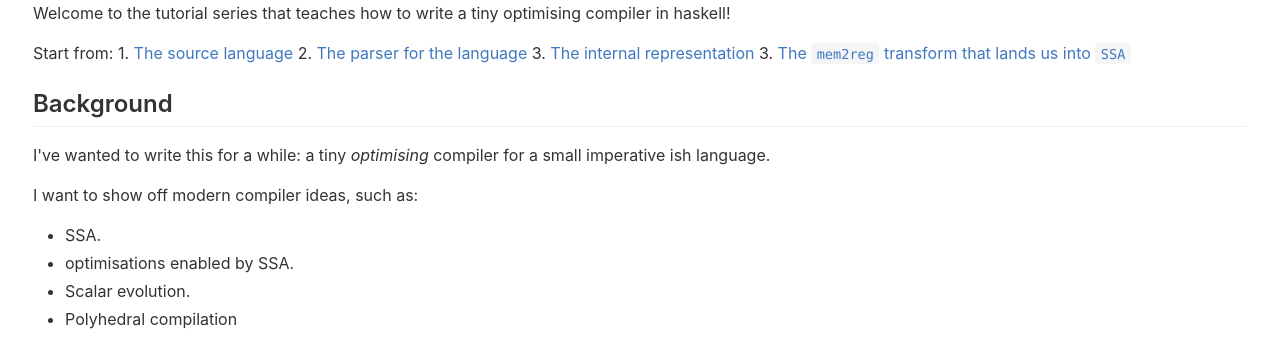
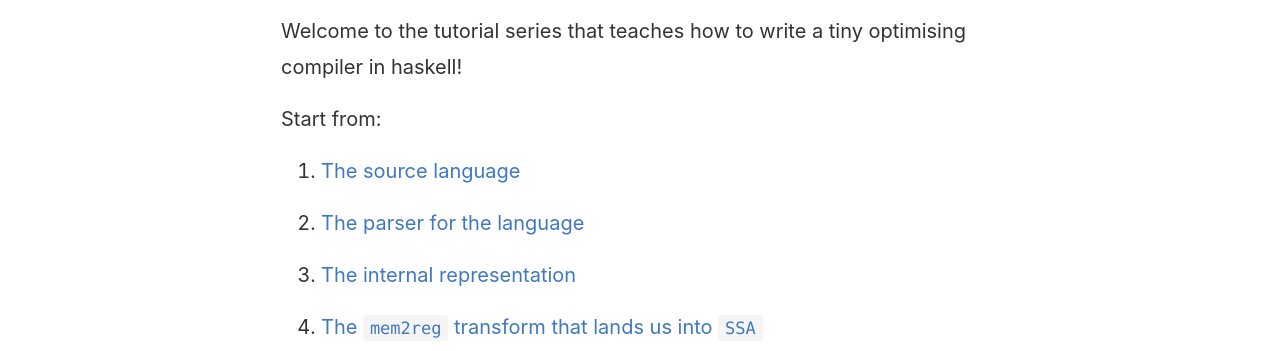
Before and after one commit to bollu/tiny-optimising-compiler, a plain HTML site: page docs/index.html in a window 1280 px wide. Shown: the part 90-441 px from the top of the page. Drawn offline with Linux system fonts and the light colour scheme.

Commit message:
settle on theme

```diff
--- a/docs/index.html
+++ b/docs/index.html
@@ -13,7 +13,13 @@
 Tiny optimising compiler
 </h1>
 <p>Welcome to the tutorial series that teaches how to write a tiny optimising compiler in haskell!</p>
-<p>Start from: 1. <a href="language.html">The source language</a> 2. <a href="parser.html">The parser for the language</a> 3. <a href="ir.html">The internal representation</a> 3. <a href="transformmem2reg.html">The <code>mem2reg</code> transform that lands us into <code>SSA</code></a></p>
+<p>Start from:</p>
+<ol style="list-style-type: decimal">
+<li><p><a href="language.html">The source language</a></p></li>
+<li><p><a href="parser.html">The parser for the language</a></p></li>
+<li><p><a href="ir.html">The internal representation</a></p></li>
+<li><p><a href="transformmem2reg.html">The <code>mem2reg</code> transform that lands us into <code>SSA</code></a></p></li>
+</ol>
 <h2>
 Background
 </h2>
--- a/docs/pandoc.css
+++ b/docs/pandoc.css
@@ -4,9 +4,11 @@ body {
     line-height: 1.5;
     color: #333;
     font-family: -apple-system, BlinkMacSystemFont, "Segoe UI", Roboto, Helvetica, Arial, sans-serif, "Apple Color Emoji", "Segoe UI Emoji", "Segoe UI Symbol";
-    font-size: 16px;
-    line-height: 1.5;
+    font-size: 20px;
+    line-height: 1.8;
     word-wrap: break-word;
+    margin-left: 20%;
+    margin-right: 20%;
 }
 
 .pl-c {
--- a/pandoc.css
+++ b/pandoc.css
@@ -4,9 +4,11 @@ body {
     line-height: 1.5;
     color: #333;
     font-family: -apple-system, BlinkMacSystemFont, "Segoe UI", Roboto, Helvetica, Arial, sans-serif, "Apple Color Emoji", "Segoe UI Emoji", "Segoe UI Symbol";
-    font-size: 16px;
-    line-height: 1.5;
+    font-size: 20px;
+    line-height: 1.8;
     word-wrap: break-word;
+    margin-left: 20%;
+    margin-right: 20%;
 }
 
 .pl-c {
```
